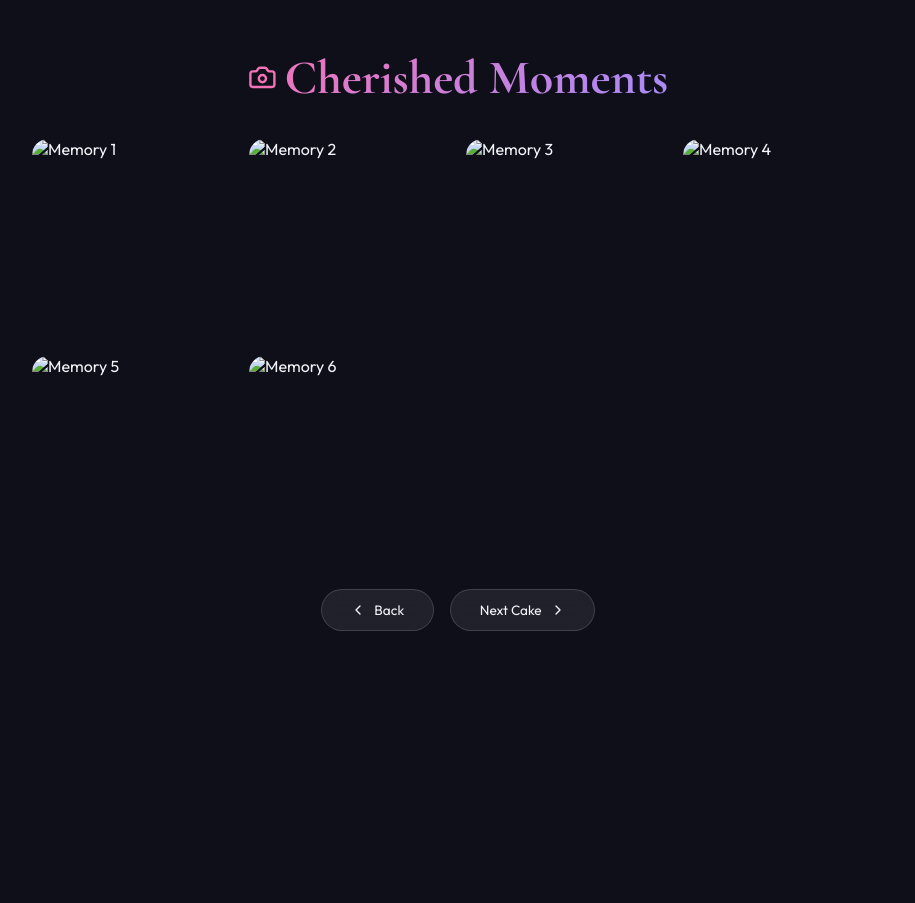
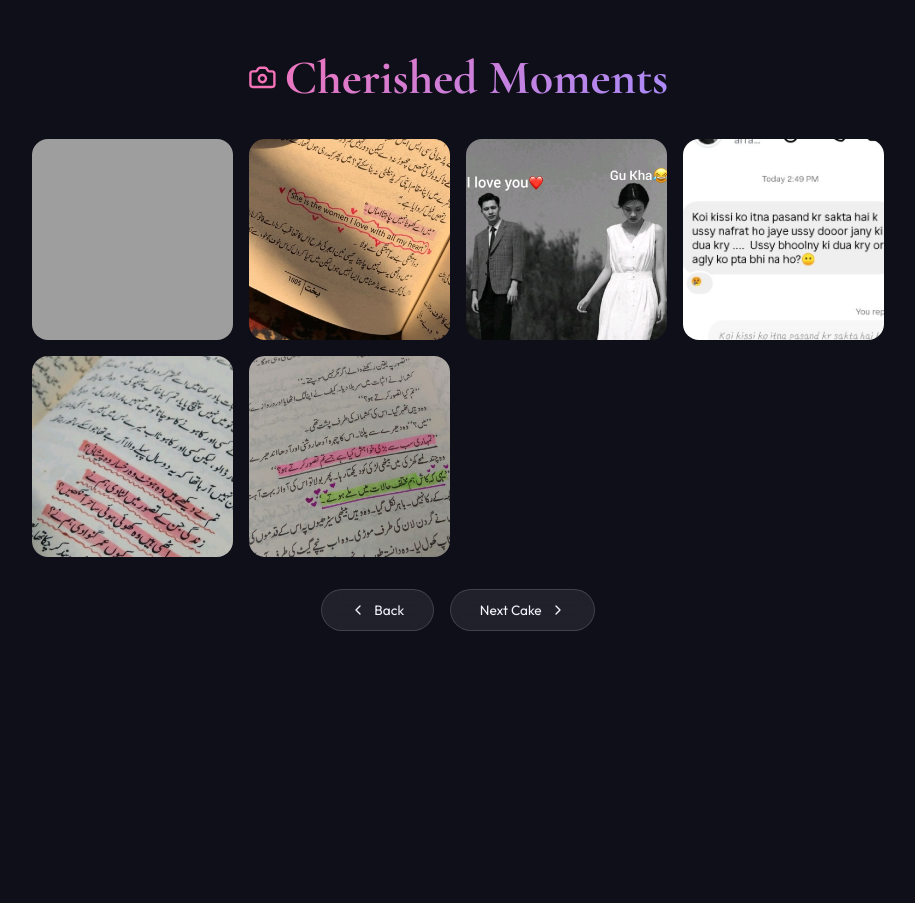
Before and after one commit to zeeshankalyar01/Birthday-website, a website: page index.html in a window 1280 px wide. Shown: the part 1660-2563 px from the top of the page, without its empty margins (182-1097 px from the left). Drawn offline with nearby package versions, Linux system fonts and the light colour scheme; the site is published under a folder, as on GitHub Pages, so addresses that start at the root find nothing; no server answers.

Commit message:
Update image paths to relative URLs

```diff
--- a/index.html
+++ b/index.html
@@ -16,7 +16,7 @@
 <meta name="theme-color" content="#ff69b4">
 
 <!-- Favicon -->
-<link rel="icon" type="image/jpeg" href="/Birthday-website/pics/insta.jpg">
+<link rel="icon" type="image/jpeg" href="./pics/insta.jpg">
 <link rel="apple-touch-icon" href="/pics/insta.jpg">
 
 <!-- Open Graph (Facebook, WhatsApp, LinkedIn) -->
@@ -78,7 +78,7 @@
 <main>
   <!-- 0: HERO -->
   <div class="page-section hero visible" data-section="Welcome">
-    <img class="hero-photo" src="/Birthday-website/pics/!insta.pic.jpg" alt="Insta user">
+    <img class="hero-photo" src="./pics/!insta.pic.jpg" alt="Insta user">
     <div class="hero-badge"><i data-lucide="sparkles"></i> It's a Special Day!</div>
     <h1>Happy Birthday<br>IFRA</h1>
     <p class="hero-sub">Wishing you the most magical day <i data-lucide="star"></i></p>
@@ -109,27 +109,27 @@
     <h2 class="section-title"><span class="title-icon"><i data-lucide="camera"></i></span>Cherished Moments</h2>
     <div class="gallery">
       <div class="gallery-item" onclick="openLightbox(this)">
-        <img loading="lazy" src="/Birthday-website/pics/image_a19795d9.png" alt="Memory 1">
+        <img loading="lazy" src="./pics/image_a19795d9.png" alt="Memory 1">
         <div class="gallery-overlay"><span><i data-lucide="smile"></i>Beautiful Eyes</span></div>
       </div>
       <div class="gallery-item" onclick="openLightbox(this)">
-        <img loading="lazy" src="/Birthday-website/pics/love ❤️.jfif" alt="Memory 2">
+        <img loading="lazy" src="./pics/love ❤️.jfif" alt="Memory 2">
         <div class="gallery-overlay"><span><i data-lucide="sun"></i> Just fun😏</span></div>
       </div>
       <div class="gallery-item" onclick="openLightbox(this)">
-        <img loading="lazy" src="/Birthday-website/pics/download (1).jfif" alt="Memory 3">
+        <img loading="lazy" src="./pics/download (1).jfif" alt="Memory 3">
         <div class="gallery-overlay"><span><i data-lucide="laugh"></i> Pure Joy</span></div>
       </div>
       <div class="gallery-item" onclick="openLightbox(this)">
-        <img loading="lazy" src="/Birthday-website/pics/First ms.jpg" alt="Memory 4">
+        <img loading="lazy" src="./pics/First ms.jpg" alt="Memory 4">
         <div class="gallery-overlay"><span><i data-lucide="star"></i> Best Day Ever</span></div>
       </div>
       <div class="gallery-item" onclick="openLightbox(this)">
-        <img loading="lazy" src="/pics/📚 Sulphite.jfif" alt="Memory 5">
+        <img loading="lazy" src="./pics/📚 Sulphite.jfif" alt="Memory 5">
         <div class="gallery-overlay"><span><i data-lucide="sparkles"></i> Always Shining</span></div>
       </div>
       <div class="gallery-item" onclick="openLightbox(this)">
-        <img loading="lazy" src="/Birthday-website/pics/download (8).jfif" alt="Memory 6">
+        <img loading="lazy" src="./pics/download (8).jfif" alt="Memory 6">
         <div class="gallery-overlay"><span><i data-lucide="heart"></i> Forever Young</span></div>
       </div>
     </div>
```
